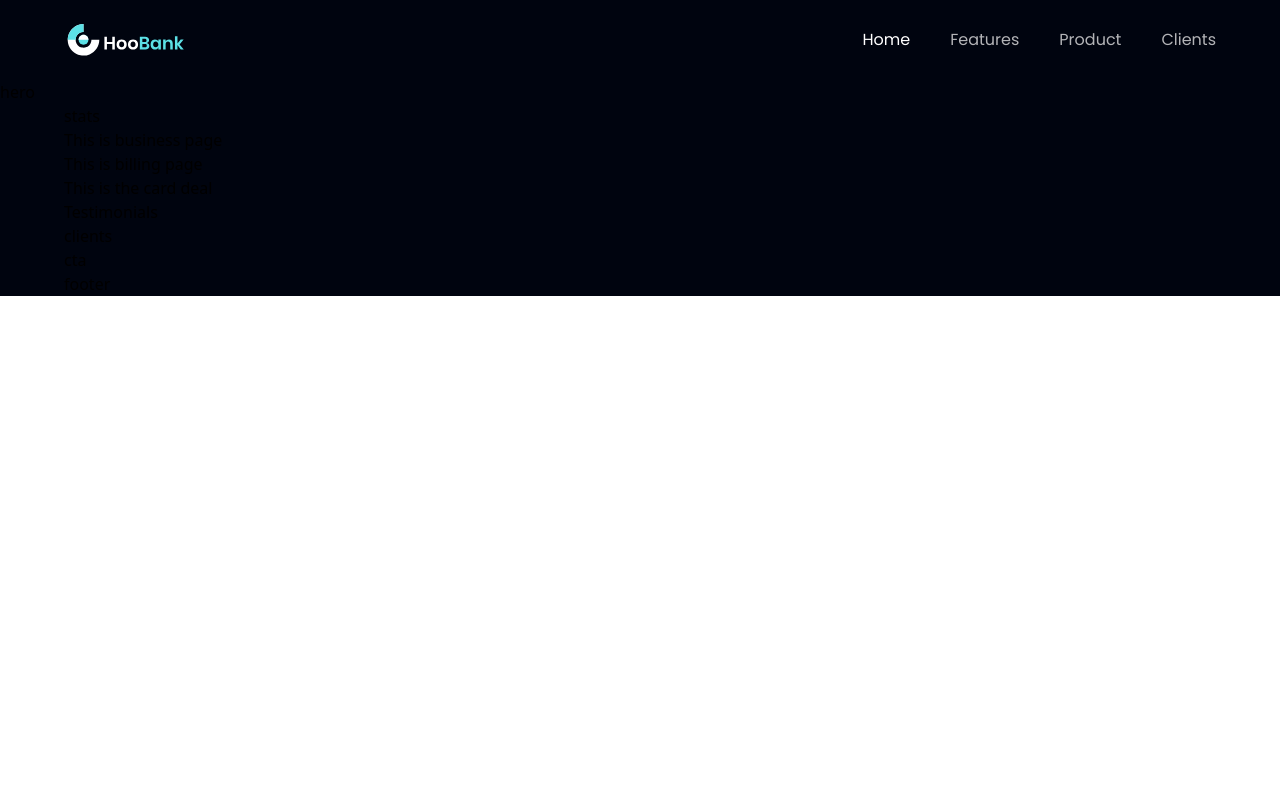
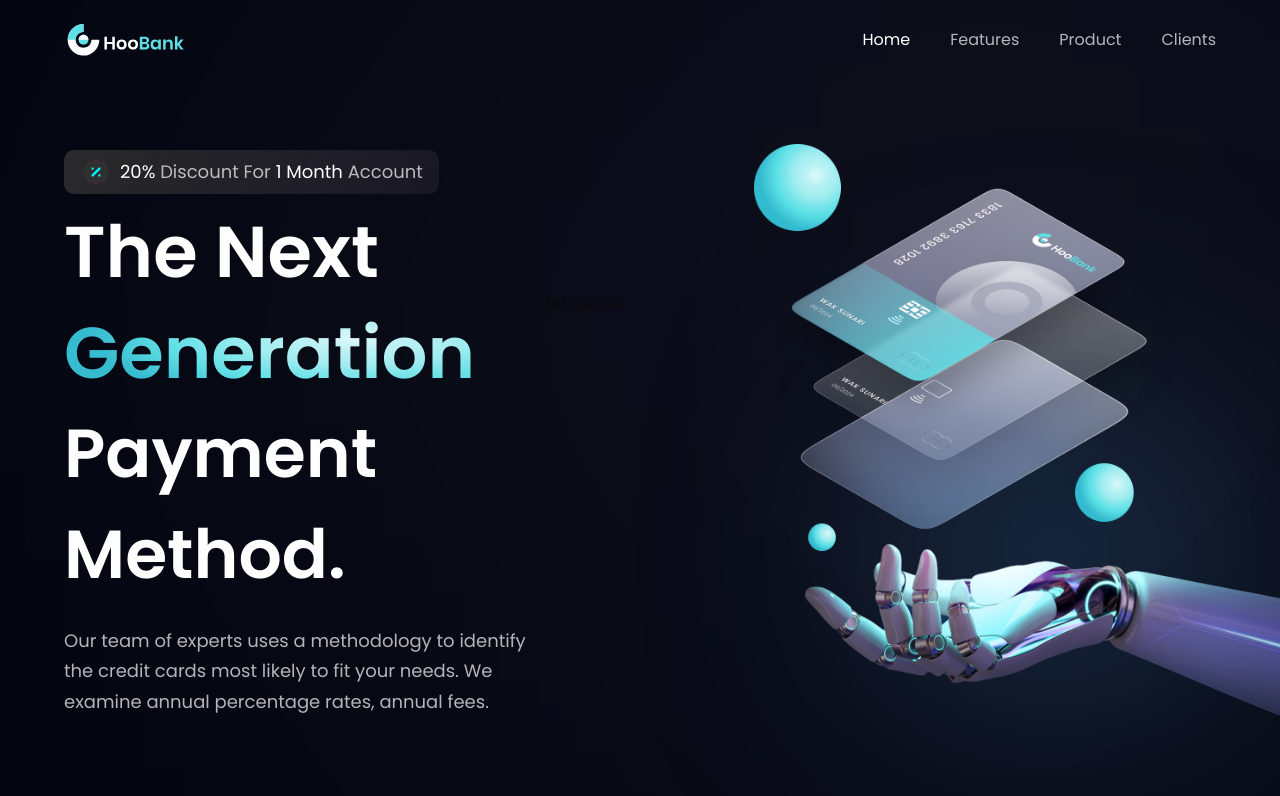
Before and after one commit to rirefat/project_hoobank, a React (Vite) app: page / in a window 1280 px wide. Shown: the top 796 px of the page. Built offline with nearby package versions, Linux system fonts and the light colour scheme.

Commit message:
done hero section

```diff
--- a/src/components/Hero.jsx
+++ b/src/components/Hero.jsx
@@ -1,11 +1,54 @@
-import React from 'react';
+import styles from "../style";
+import { discount, robot } from "../assets";
+import GetStarted from "./GetStarted";
 
 const Hero = () => {
-    return (
-        <div>
-            hero
+  return (
+    <section id="home" className={`flex md:flex-row flex-col ${styles.paddingY}`}>
+      <div className={`flex-1 ${styles.flexStart} flex-col xl:px-0 sm:px-16 px-6`}>
+        <div className="flex flex-row items-center py-[6px] px-4 bg-discount-gradient rounded-[10px] mb-2">
+          <img src={discount} alt="discount" className="w-[32px] h-[32px]" />
+          <p className={`${styles.paragraph} ml-2`}>
+            <span className="text-white">20%</span> Discount For{" "}
+            <span className="text-white">1 Month</span> Account
+          </p>
         </div>
-    );
+
+        <div className="flex flex-row justify-between items-center w-full">
+          <h1 className="flex-1 font-poppins font-semibold ss:text-[72px] text-[52px] text-white ss:leading-[100.8px] leading-[75px]">
+            The Next <br className="sm:block hidden" />{" "}
+            <span className="text-gradient">Generation</span>{" "}
+          </h1>
+          <div className="ss:flex hidden md:mr-4 mr-0">
+            <GetStarted />
+          </div>
+        </div>
+
+        <h1 className="font-poppins font-semibold ss:text-[68px] text-[52px] text-white ss:leading-[100.8px] leading-[75px] w-full">
+          Payment Method.
+        </h1>
+        <p className={`${styles.paragraph} max-w-[470px] mt-5`}>
+          Our team of experts uses a methodology to identify the credit cards
+          most likely to fit your needs. We examine annual percentage rates,
+          annual fees.
+        </p>
+      </div>
+
+      <div className={`flex-1 flex ${styles.flexCenter} md:my-0 my-10 relative`}>
+        <img src={robot} alt="billing" className="w-[100%] h-[100%] relative z-[5]" />
+
+        {/* gradient start */}
+        <div className="absolute z-[0] w-[40%] h-[35%] top-0 pink__gradient" />
+        <div className="absolute z-[1] w-[80%] h-[80%] rounded-full white__gradient bottom-40" />
+        <div className="absolute z-[0] w-[50%] h-[50%] right-20 bottom-20 blue__gradient" />
+        {/* gradient end */}
+      </div>
+
+      <div className={`ss:hidden ${styles.flexCenter}`}>
+        <GetStarted />
+      </div>
+    </section>
+  );
 };
 
 export default Hero;
```
